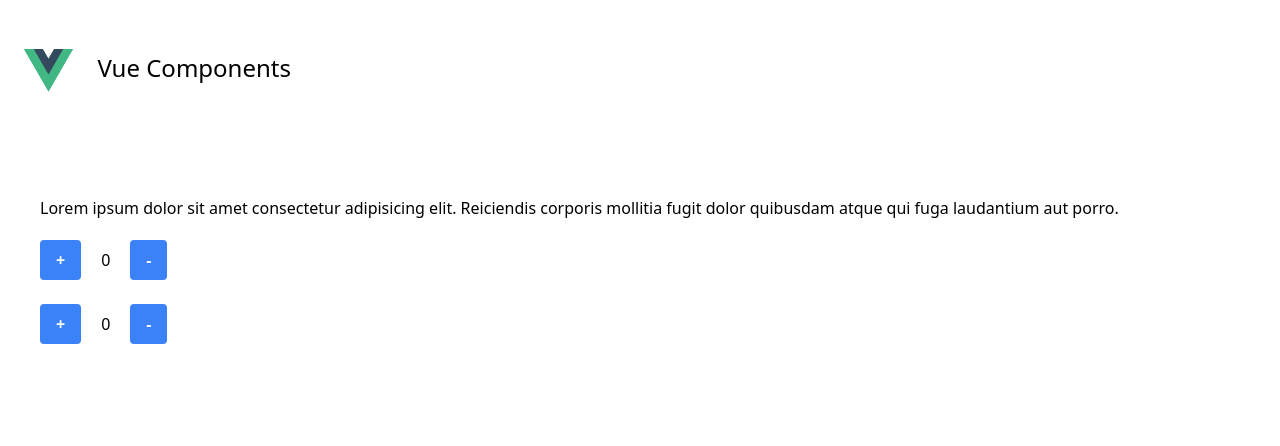
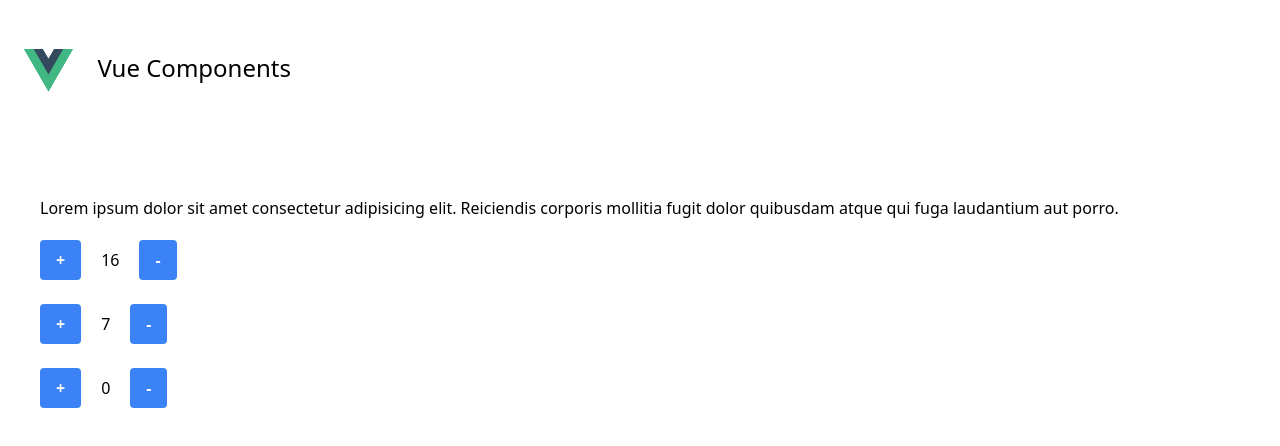
Before and after one commit to LearnWithHasinHayder/creating-ui-components, a Vue app in the folder components/: page / in a window 1280 px wide. Shown: the top 446 px of the page. Built offline with nearby package versions, Linux system fonts and the light colour scheme.

Commit message:
Modifying data inside a component

```diff
--- a/components/src/App.vue
+++ b/components/src/App.vue
@@ -14,8 +14,9 @@ import ButtonCounter from './components/ButtonCounter.vue'
         Lorem ipsum dolor sit amet consectetur adipisicing elit. Reiciendis corporis mollitia fugit dolor quibusdam atque qui fuga laudantium aut porro.
       </p>
 
-      <ButtonCounter/><br/><br/>
-      <button-counter/><br/><br/>
+      <ButtonCounter count="16"/><br/><br/>
+      <button-counter count="7"/><br/><br/>
+      <button-counter /><br/><br/>
 
     </div>
 
--- a/components/src/components/ButtonCounter.vue
+++ b/components/src/components/ButtonCounter.vue
@@ -1,13 +1,21 @@
 <script setup>
 import {ref} from 'vue'
-const count = ref(0)
+
+const props = defineProps({
+    count: {
+        type: Number,
+        default: 0
+    },
+})
+
+const counter = ref(props.count)
 
 function increase(){
-    count.value++
+    counter.value++
 }
 
 function decrease(){
-    count.value--
+    counter.value--
 }
 </script>
 
@@ -16,7 +24,7 @@ function decrease(){
         +
     </button>
     <span class="px-5">
-        {{ count }}
+        {{ counter }}
     </span>
     <button @click="decrease()" class="bg-blue-500 hover:bg-blue-700 text-white font-bold py-2 px-4 rounded">
         -
```
